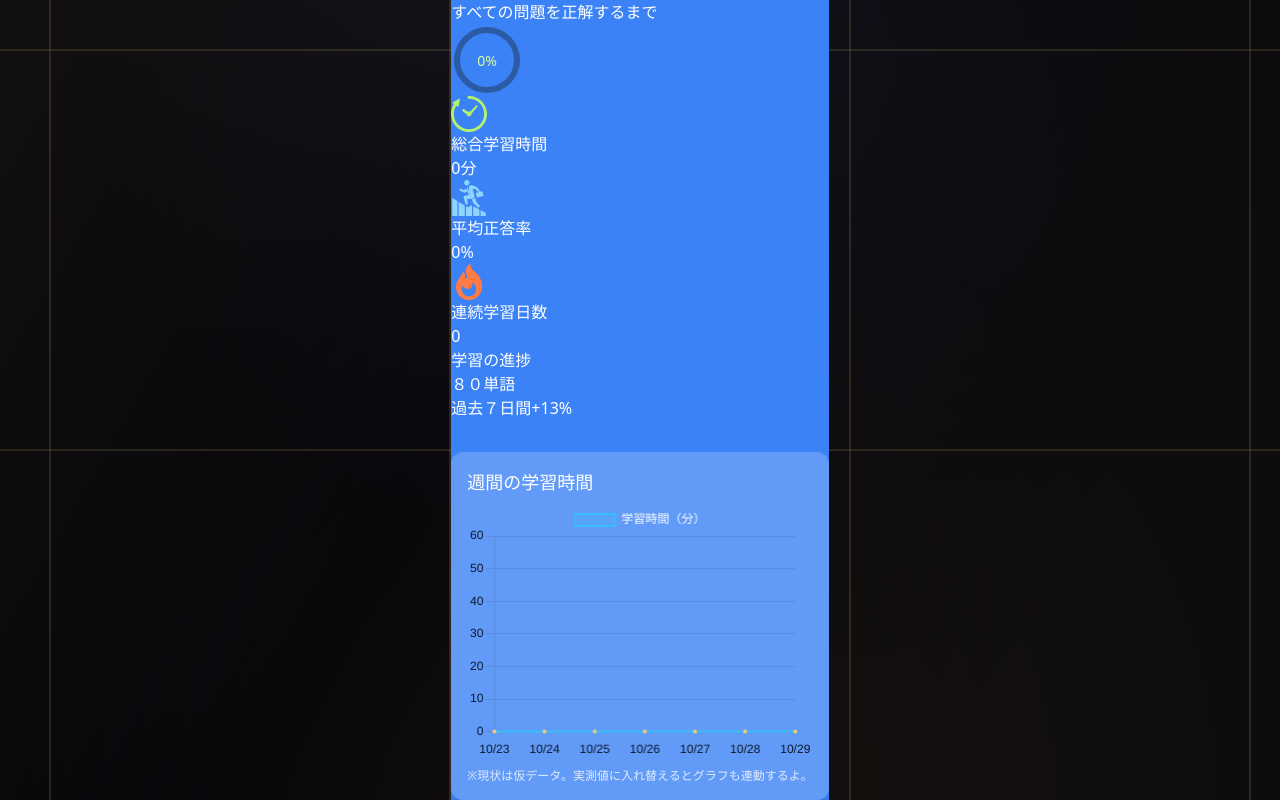
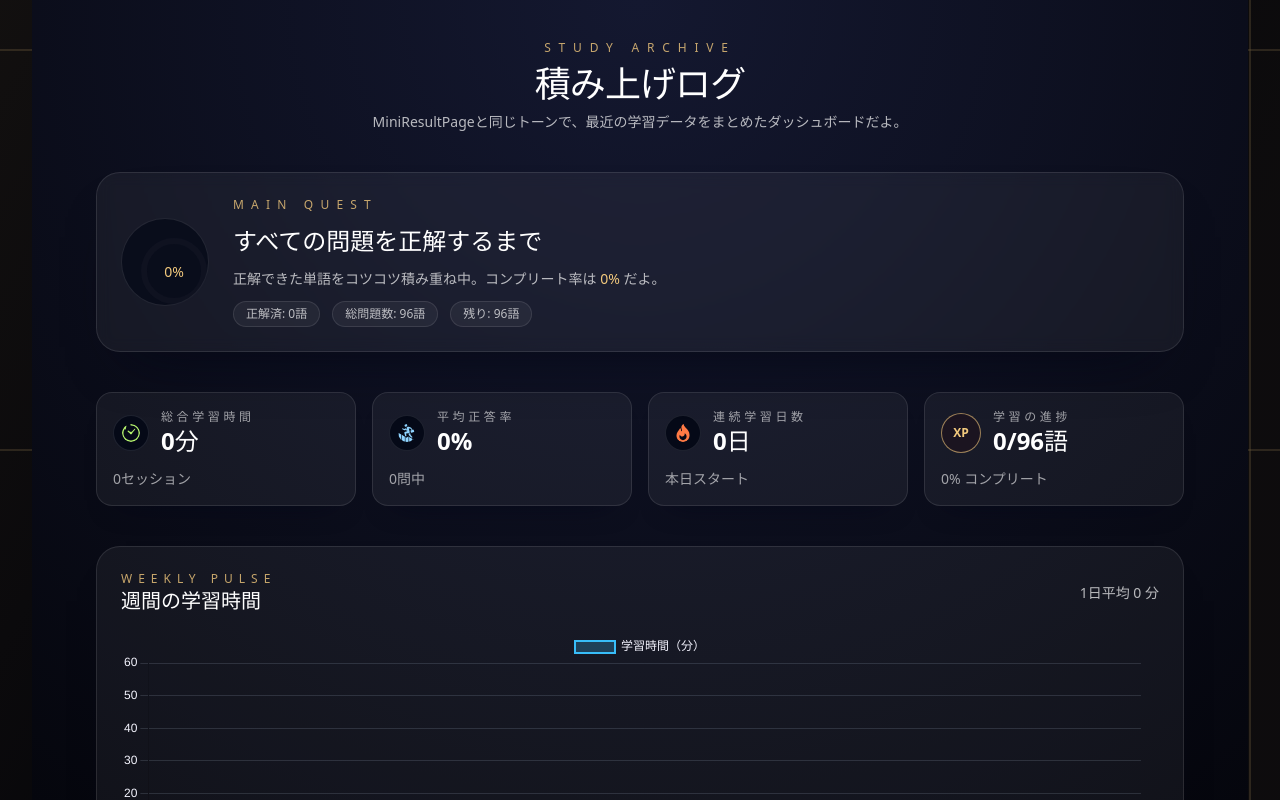
Before and after one commit to devryuya2007/kakotan-web, a React (Vite) app in the folder main/: page /results in a window 1280 px wide. Built offline with nearby package versions, Linux system fonts and the light colour scheme.

Commit message:
ResultsPageの仮UIを作成

```diff
--- a/main/src/pages/results/ResultsPage.tsx
+++ b/main/src/pages/results/ResultsPage.tsx
@@ -161,8 +161,8 @@ export default function ResultsPage() {
   }> = [];
 
   recentSessions.forEach((session) => {
-    const gainedXp = session.gainedXp;
-    const sectionId = session.sectionId;
+    const gainedXp = session.gainedXp ?? 0;
+    const sectionId = session.sectionId || "unknown";
     const startDate = new Date(session.startedAt);
     const endDate = new Date(session.finishedAt);
     const startLabel = formatDateWithYear(
@@ -227,6 +227,52 @@ export default function ResultsPage() {
   const maxDailyMinutes =
     dailySeries.data.length > 0 ? Math.max(...dailySeries.data) : 0;
   const yAxisMax = Math.max(60, Math.ceil(maxDailyMinutes * 1.2));
+  const averageDailyMinutes =
+    dailySeries.data.length > 0
+      ? Math.round(
+          dailySeries.data.reduce((sum, value) => sum + value, 0) /
+            dailySeries.data.length
+        )
+      : 0;
+  const solvedWords = correctQuestionsSet.size;
+  const totalWords = allQuestionsSet.size;
+  const masteredDisplay =
+    totalWords === 0
+      ? "0単語"
+      : `${solvedWords.toLocaleString()}/${totalWords.toLocaleString()}語`;
+  const masteredCaption =
+    totalWords === 0 ? "問題セット読込中" : `${progress}% コンプリート`;
+  const formattedTotalStudyTime =
+    totalHours === 0
+      ? `${totalMinutes}分`
+      : `${totalHours}時間 ${totalMinutes}分`;
+
+  const summaryCards = [
+    {
+      icon: TimeElapsedIcon,
+      title: "総合学習時間",
+      value: formattedTotalStudyTime,
+      caption: `${sessionHistory.length}セッション`,
+    },
+    {
+      icon: AchievementIcon,
+      title: "平均正答率",
+      value: `${totalCorrectRate}%`,
+      caption: `${totalAnswered}問中`,
+    },
+    {
+      icon: StreakIcon,
+      title: "連続学習日数",
+      value: `${streak}日`,
+      caption: streak > 0 ? "休まず継続中" : "本日スタート",
+    },
+    {
+      icon: null,
+      title: "学習の進捗",
+      value: masteredDisplay,
+      caption: masteredCaption,
+    },
+  ];
 
   const lineChartData: ChartData<"line"> = {
     labels: dailySeries.labels,
@@ -237,9 +283,10 @@ export default function ResultsPage() {
         borderColor: "#38bdf8",
         backgroundColor: "rgba(56, 189, 248, 0.25)",
         borderWidth: 2,
-        pointRadius: 1,
-        pointBackgroundColor: "#b8860b",
-        pointBorderColor: "#f2c97d",
+        pointRadius: 0,
+        pointHoverRadius: 5,
+        pointBackgroundColor: "#f2c97d",
+        pointBorderColor: "transparent",
         tension: 0.35,
         fill: true,
       },
@@ -252,7 +299,7 @@ export default function ResultsPage() {
     plugins: {
       legend: {
         display: true,
-        labels: { color: "#fff" },
+        labels: { color: "#f5f5ff" },
       },
       tooltip: {
         mode: "index",
@@ -261,15 +308,15 @@ export default function ResultsPage() {
     },
     scales: {
       x: {
-        ticks: { color: "#0f172a" },
+        ticks: { color: "#f5f5ff" },
         grid: { display: false },
       },
       y: {
         beginAtZero: true,
         suggestedMax: yAxisMax,
-        ticks: { color: "#0f172a" },
+        ticks: { color: "#f5f5ff" },
         grid: {
-          color: "rgba(15, 23, 42, 0.1)",
+          color: "rgba(148, 163, 184, 0.2)",
         },
       },
     },
@@ -277,13 +324,26 @@ export default function ResultsPage() {
 
   return (
     <AppLayout>
-      <section className="bg-blue-500 overflow-scroll">
-        <div>
-          <p></p>
-          <h1>すべての問題を正解するまで</h1>
-          <p></p>
+      <section className="bg-[radial-gradient(circle_at_top,_#141830,_#05060d)] text-white overflow-scroll w-full  ">
+        <div className="mx-auto flex max-w-6xl flex-col gap-10 px-4 py-10 sm:px-8">
+          <header className="text-center">
+            <p className="text-xs uppercase tracking-[0.65em] text-[#f2c97d]/80">
+              STUDY ARCHIVE
+            </p>
+            <h1 className="mt-2 text-3xl font-bold tracking-tight sm:text-4xl">
+              積み上げログ
+            </h1>
+            <p className="mt-2 text-sm text-white/70">
+              MiniResultPageと同じトーンで、最近の学習データをまとめたダッシュボードだよ。
+            </p>
+          </header>
 
-          <div style={{ width: ringSize, height: ringSize }}>
+          <div className="rounded-3xl border border-white/10 bg-white/5 p-6 shadow-[0_30px_60px_-35px_rgba(3,5,20,0.9)] backdrop-blur">
+            <div className="flex flex-col gap-6 lg:flex-row lg:items-center">
+              <div className="flex items-center justify-center">
+                <div
+                  className="rounded-full border border-white/10 bg-[#050917]/70 p-4"
+                  style={{ width: ringSize + 16, height: ringSize + 16 }}>
                   <svg
                     width={ringSize}
                     height={ringSize}
@@ -297,9 +357,13 @@ export default function ResultsPage() {
                         y1="0%"
                         x2="100%"
                         y2="100%">
-                  <stop offset="0%" stopColor="#d8ff9c" stopOpacity="0.9" />
-                  <stop offset="50%" stopColor="#b6ff6e" />
-                  <stop offset="100%" stopColor="#7ed957" />
+                        <stop
+                          offset="0%"
+                          stopColor="#f2c97d"
+                          stopOpacity="0.9"
+                        />
+                        <stop offset="50%" stopColor="#f6dda5" />
+                        <stop offset="100%" stopColor="#f2c97d" />
                       </linearGradient>
                       <filter id="glow">
                         <feGaussianBlur stdDeviation="2" result="coloredBlur" />
@@ -316,7 +380,7 @@ export default function ResultsPage() {
                       fill="none"
                       stroke="#1b1f2b"
                       strokeWidth={6}
-                opacity={0.4}
+                      opacity={0.35}
                     />
                     <circle
                       cx={ringSize / 2}
@@ -336,85 +400,134 @@ export default function ResultsPage() {
                       y="50%"
                       textAnchor="middle"
                       dominantBaseline="central"
-                fill="#d8ff9c"
+                      fill="#f2c97d"
                       fontSize="14">
                       {progress}%
                     </text>
                   </svg>
                 </div>
               </div>
-        <div>
+
+              <div className="flex-1 space-y-3 text-left">
+                <p className="text-xs uppercase tracking-[0.6em] text-[#f2c97d]/80">
+                  MAIN QUEST
+                </p>
+                <h2 className="text-2xl font-semibold">
+                  すべての問題を正解するまで
+                </h2>
+                <p className="text-sm text-white/70">
+                  正解できた単語をコツコツ積み重ね中。コンプリート率は{" "}
+                  <span className="text-[#f2c97d]">{progress}%</span> だよ。
+                </p>
+                <div className="flex flex-wrap gap-3 text-xs text-white/70">
+                  <span className="rounded-full border border-white/10 bg-white/5 px-3 py-1">
+                    正解済: {solvedWords.toLocaleString()}語
+                  </span>
+                  <span className="rounded-full border border-white/10 bg-white/5 px-3 py-1">
+                    総問題数: {totalWords.toLocaleString()}語
+                  </span>
+                  <span className="rounded-full border border-white/10 bg-white/5 px-3 py-1">
+                    残り:{" "}
+                    {Math.max(totalWords - solvedWords, 0).toLocaleString()}語
+                  </span>
+                </div>
+              </div>
+            </div>
+          </div>
+
+          <div className="grid gap-4 md:grid-cols-2 xl:grid-cols-4">
+            {summaryCards.map(({ icon, title, value, caption }) => (
+              <div
+                key={title}
+                className="rounded-2xl border border-white/10 bg-white/5 p-4 shadow-[0_18px_30px_-24px_rgba(2,6,23,0.9)] transition hover:-translate-y-1 hover:border-[#f2c97d]/60 hover:bg-white/10">
+                <div className="flex items-center gap-3">
+                  {icon ? (
                     <img
-            src={TimeElapsedIcon}
-            alt="時間経過アイコン"
+                      src={icon}
+                      alt={`${title}アイコン`}
                       width={iconSize}
                       height={iconSize}
+                      className="rounded-full border border-white/10 bg-[#050917] p-2"
                     />
-          <p>総合学習時間</p>
-          <h1>
-            {totalHours === 0
-              ? `${totalMinutes}分`
-              : `${totalHours}時間
-          ${totalMinutes}分`}
-          </h1>
-          <p></p>
+                  ) : (
+                    <div className="flex h-10 w-10 items-center justify-center rounded-full border border-[#f2c97d]/60 bg-[#1b1420] text-xs font-semibold text-[#f2c97d]">
+                      XP
                     </div>
+                  )}
                   <div>
-          <img
-            src={AchievementIcon}
-            alt="達成度アイコン"
-            width={iconSize}
-            height={iconSize}
-          />
-          <p>平均正答率</p>
-          <h1>{totalCorrectRate}%</h1>
-          <p></p>
+                    <p className="text-xs uppercase tracking-[0.3em] text-white/60">
+                      {title}
+                    </p>
+                    <p className="text-2xl font-semibold text-white">{value}</p>
                   </div>
-        <div>
-          <img
-            src={StreakIcon}
-            alt="連続学習アイコン"
-            width={iconSize}
-            height={iconSize}
-          />
-          <p>連続学習日数</p>
-          <h1>{streak}</h1>
-          <p></p>
                 </div>
-        <div>
-          <p>学習の進捗</p>
-          <h1>８０単語</h1>
-          <p>過去７日間+13%</p>
+                <p className="mt-3 text-sm text-white/60">{caption}</p>
+              </div>
+            ))}
           </div>
 
-        <div className="mt-8 rounded-xl bg-white/20 p-4 text-white shadow-lg backdrop-blur">
-          <h2 className="mb-2 text-lg font-semibold">週間の学習時間</h2>
-          <div className="h-64">
+          <div className="rounded-3xl border border-white/10 bg-white/5 p-6 shadow-[0_25px_40px_-30px_rgba(5,8,20,0.9)]">
+            <div className="flex flex-col gap-1 sm:flex-row sm:items-center sm:justify-between">
+              <div>
+                <p className="text-xs uppercase tracking-[0.5em] text-[#f2c97d]/80">
+                  WEEKLY PULSE
+                </p>
+                <h2 className="text-xl font-semibold">週間の学習時間</h2>
+              </div>
+              <p className="text-sm text-white/70">
+                1日平均 {averageDailyMinutes} 分
+              </p>
+            </div>
+            <div className="mt-4 h-64">
               <Line data={lineChartData} options={lineChartOptions} />
             </div>
-          <p className="mt-2 text-xs text-white/80">
-            ※現状は仮データ。実測値に入れ替えるとグラフも連動するよ。
+            <p className="mt-2 text-xs text-white/60">
+              sessionHistory から直近7日のトレンドを描画しているよ。
             </p>
           </div>
 
+          <div className="rounded-3xl border border-white/10 bg-white/5 p-6 shadow-[0_25px_40px_-30px_rgba(5,8,20,0.9)]">
+            <div className="flex flex-col gap-1 sm:flex-row sm:items-end sm:justify-between">
               <div>
-          <h1>最近の学習</h1>
-          <ul className="divide-y divide-gray-300">
-            <li className="text-black">
+                <p className="text-xs uppercase tracking-[0.5em] text-[#f2c97d]/80">
+                  RECENT LOG
+                </p>
+                <h2 className="text-xl font-semibold">最近の学習</h2>
+              </div>
+              <p className="text-sm text-white/70">
+                直近 {recentSessionLabels.length} 件を表示
+              </p>
+            </div>
+            <ul className="mt-4 divide-y divide-white/10 text-sm">
+              <li className="grid grid-cols-[1.4fr,1fr,0.8fr,0.8fr] gap-2 pb-3 text-xs uppercase tracking-[0.2em] text-white/50">
                 <span>日付</span>
                 <span>セクション</span>
-              <span>獲得したXP</span>
+                <span>獲得XP</span>
                 <span>正答率</span>
               </li>
+              {recentSessionLabels.length === 0 && (
+                <li className="py-6 text-center text-white/60">
+                  学習履歴がまだありません。
+                </li>
+              )}
               {recentSessionLabels.map((session) => (
-              <li key={session.key} className="text-black ">
+                <li
+                  key={session.key}
+                  className="grid grid-cols-[1.4fr,1fr,0.8fr,0.8fr] items-center gap-2 py-3 text-white/90">
+                  <span className="font-semibold text-white">
                     {session.label}
+                  </span>
+                  <span className="rounded-full border border-white/10 bg-white/5 px-3 py-1 text-center text-xs uppercase tracking-wide text-white/70">
                     {session.sectionId}
-                {session.gainedXp}xp
-                {session.accuracyRate}%
+                  </span>
+                  <span className="font-semibold text-[#f2c97d]">
+                    {session.gainedXp} XP
+                  </span>
+                  <span>{session.accuracyRate}%</span>
                 </li>
               ))}
             </ul>
+          </div>
         </div>
       </section>
     </AppLayout>
```
Lines whose indentation alone changed are shown as unchanged.
